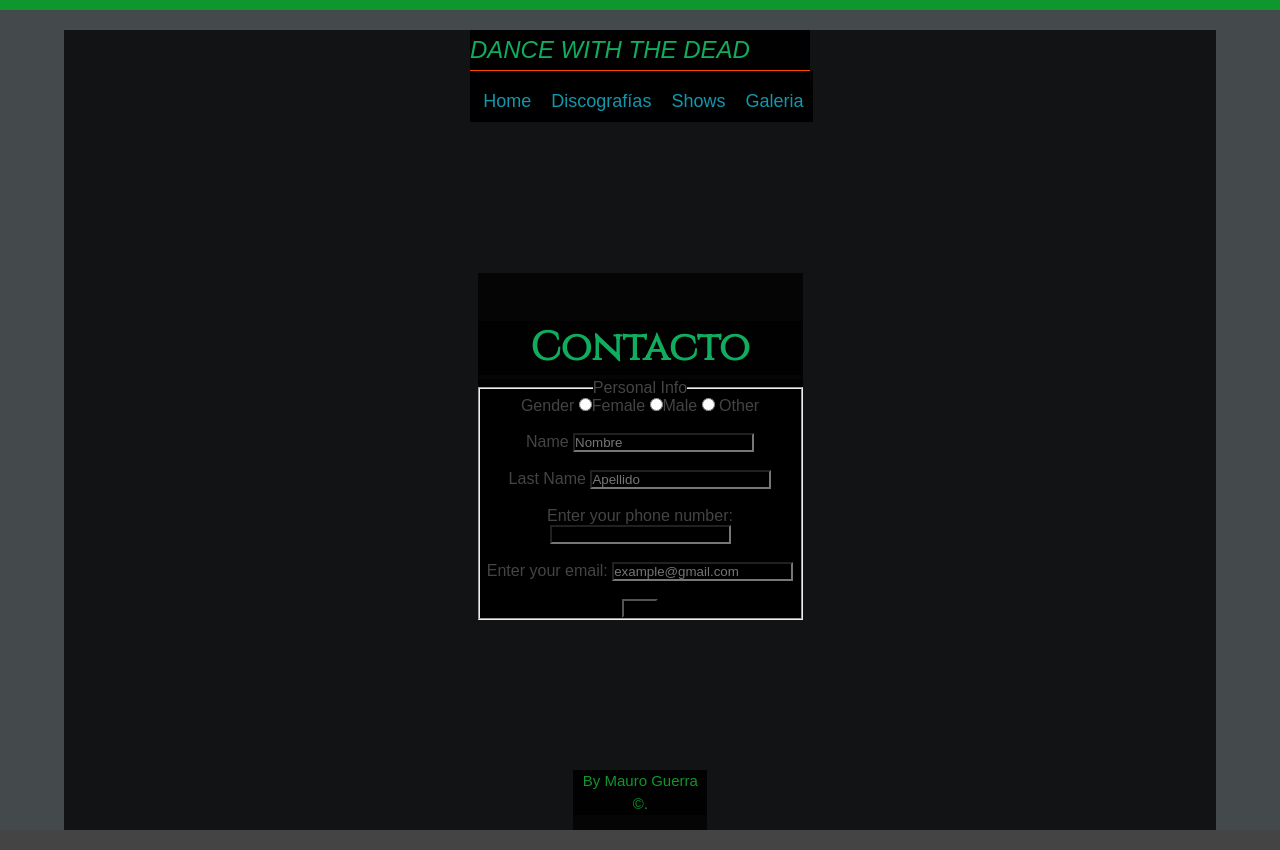
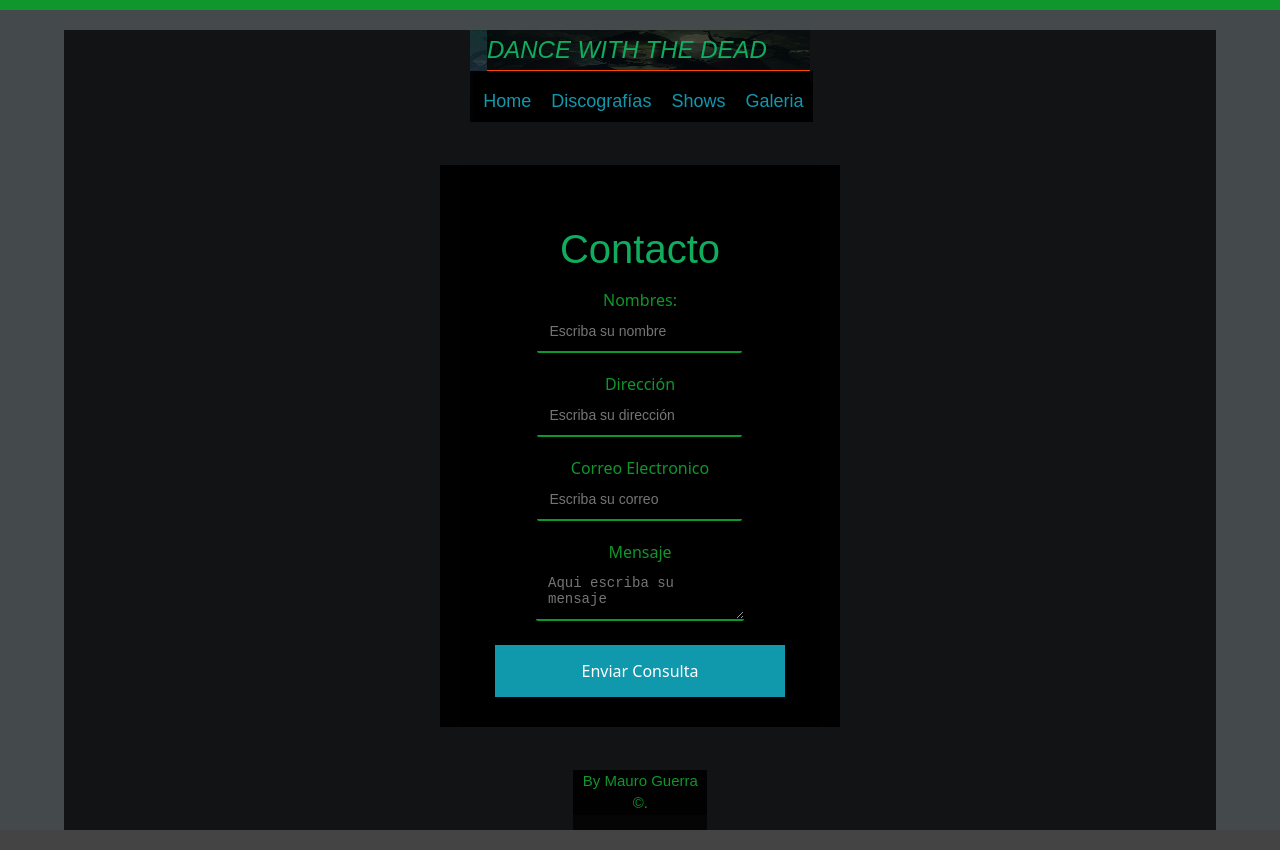
Before and after one commit to Renyeredzi/Dance-with-the-Dead, a plain HTML site: page pages/contacto.html in a window 1280 px wide. Drawn offline with Linux system fonts and the light colour scheme.

Commit message:
Add files via upload

```diff
--- a/pages/contacto.html
+++ b/pages/contacto.html
@@ -32,50 +32,45 @@
       </header>
       <!-- Formulario -->
       <section>
-        <h2>Contacto</h2>
-        <form action="">
-          <fieldset style="width: 325px">
-            <legend>Personal Info</legend>
-            <div>
-              <label for="gender">Gender</label>
-              <input type="radio" name="gender" value="female" />Female
-              <input type="radio" name="gender" value="male" />Male
-              <input type="radio" name="gender" value="other" /> Other
+        <div class="contenedor">
+          <form action="" class="form">
+            <div class="form-header">
+              <h2 class="form-title">Contacto</h2>
             </div>
-            <br />
-            <div>
-              <label for="name">Name</label>
-              <input type="text" name="name" placeholder="Nombre" />
+            <label for="nombre" class="form-label">Nombres:</label>
+            <input
+              type="text"
+              id="nombre"
+              class="form-input"
+              placeholder="Escriba su nombre"
+            />
+            <label for="direccion" class="form-label">Dirección</label>
+            <input
+              type="text"
+              class="form-input"
+              id="direccion"
+              placeholder="Escriba su dirección"
+            />
+            <label for="correo" class="form-label">Correo Electronico</label>
+            <input
+              type="email"
+              class="form-input"
+              id="correo"
+              placeholder="Escriba su correo"
+            />
+            <label for="mensaje" class="form-label">Mensaje</label>
+            <textarea
+              id="mensaje"
+              class="form-textarea"
+              placeholder="Aqui escriba su mensaje"
+            ></textarea>
+            <input type="submit" class="btn-submit" value="Enviar Consulta" />
+          </form>
         </div>
-            <br />
-            <div>
-              <label for="lastName">Last Name</label>
-              <input type="text" name="lastName" placeholder="Apellido" />
-            </div>
-            <br />
-            <div>
-              <label for="phone">Enter your phone number:</label>
-              <input
-              type="tel"
-              id="phone"
-              name="phone"
-              pattern="[0-9]{3}-[0-9]{2}-[0-9]{3}"
-              />
-            </div>
-            <br />
-            <div>
-              <label for="email">Enter your email:</label>
-              <input type="email" name="email" placeholder="example@gmail.com" />
-            </div>
-      <br />
-      <div>
-        <input type="submit" value="Send" />
-      </div>
-    </fieldset>
-  </form>
       </section>
       <footer>
         <p id="copyright" class="copyright text">By Mauro Guerra &copy;.</p>
       </footer>
+    </div>
   </body>
 </html>
--- a/style.css
+++ b/style.css
@@ -6,15 +6,23 @@
 }
 
 body {
-  color: #444;
+  color: #000000bb;
   font-family: sans-serif;
   border-top: 10px solid #0f962c;
   font-size: 16px;
+
   /* background-image: url(./img/dance-with-the-dead-sledge.jpg); */
 }
 
 header {
   text-align: center;
+  background: url("./img/album2.jpg");
+  background-repeat: no-repeat;
+  background-attachment: fixed;
+  background-size: 100% 100%;
+  color: #ffffff;
+  display: inline-block;
+  /* background-size: cover; */
 }
 /* SMALLER ELEMENTS */
 
@@ -25,6 +33,7 @@
   text-transform: uppercase;
   font-style: italic;
   color: #10ad5e;
+  margin-left: 5%;
 }
 
 h2 {
@@ -157,7 +166,66 @@
   line-height: 1.5;
   list-style: none;
 }
+/* -------Formulario de contacto----- */
+.contenedor .form .form-header .form-title {
+  font-weight: normal;
+  font-family: sans-serif;
+  text-align: center;
+  color: #10ad5e;
+  padding: 14px 0;
+}
 
+.contenedor .form {
+  background: rgba(0, 0, 0, 0.6);
+  width: 90%;
+  max-width: 650px;
+  margin: auto;
+  padding: 5px 35px;
+  padding-bottom: 30px;
+  border-radius: 3px;
+}
+.contenedor .form .form-label {
+  display: block;
+  color: #0f962c;
+  font-size: 16px;
+  font-family: system-ui, -apple-system, BlinkMacSystemFont, "Segoe UI", Roboto,
+    Oxygen, Ubuntu, Cantarell, "Open Sans", "Helvetica Neue", sans-serif;
+  position: relative;
+}
+.contenedor .form .form-input,
+.form-textarea {
+  background: rgba(0, 0, 0, 0.7);
+  border: none;
+  outline: none;
+  border-bottom: 2px solid #0f962c;
+  padding: 12px;
+  margin-bottom: 20px;
+  border-radius: 2px;
+  font-size: 14px;
+  color: #ffffff;
+  /* font-family: system-ui, -apple-system, BlinkMacSystemFont, "Segoe UI", Roboto,
+    Oxygen, Ubuntu, Cantarell, "Open Sans", "Helvetica Neue", sans-serif; */
+}
+.contenedor .form,
+.form-textarea {
+  resize: vertical;
+}
+.contenedor .form .btn-submit {
+  width: 100%;
+  font-family: system-ui, -apple-system, BlinkMacSystemFont, "Segoe UI", Roboto,
+    Oxygen, Ubuntu, Cantarell, "Open Sans", "Helvetica Neue", sans-serif;
+  outline: none;
+  background: #1098ad;
+  font-size: 16px;
+  border: none;
+  color: #ffffff;
+  padding: 15px 0;
+  cursor: pointer;
+  transition: all 0.5s ease;
+}
+.contenedor .form .btn-submit:hover {
+  background: #07d8f8e1;
+}
 /* ANIMACIONES */
 
 h1 {
```
Also changed, not shown: img/album1.jpg (added), img/album2.jpg (added). Lines whose indentation alone changed are shown as unchanged.
